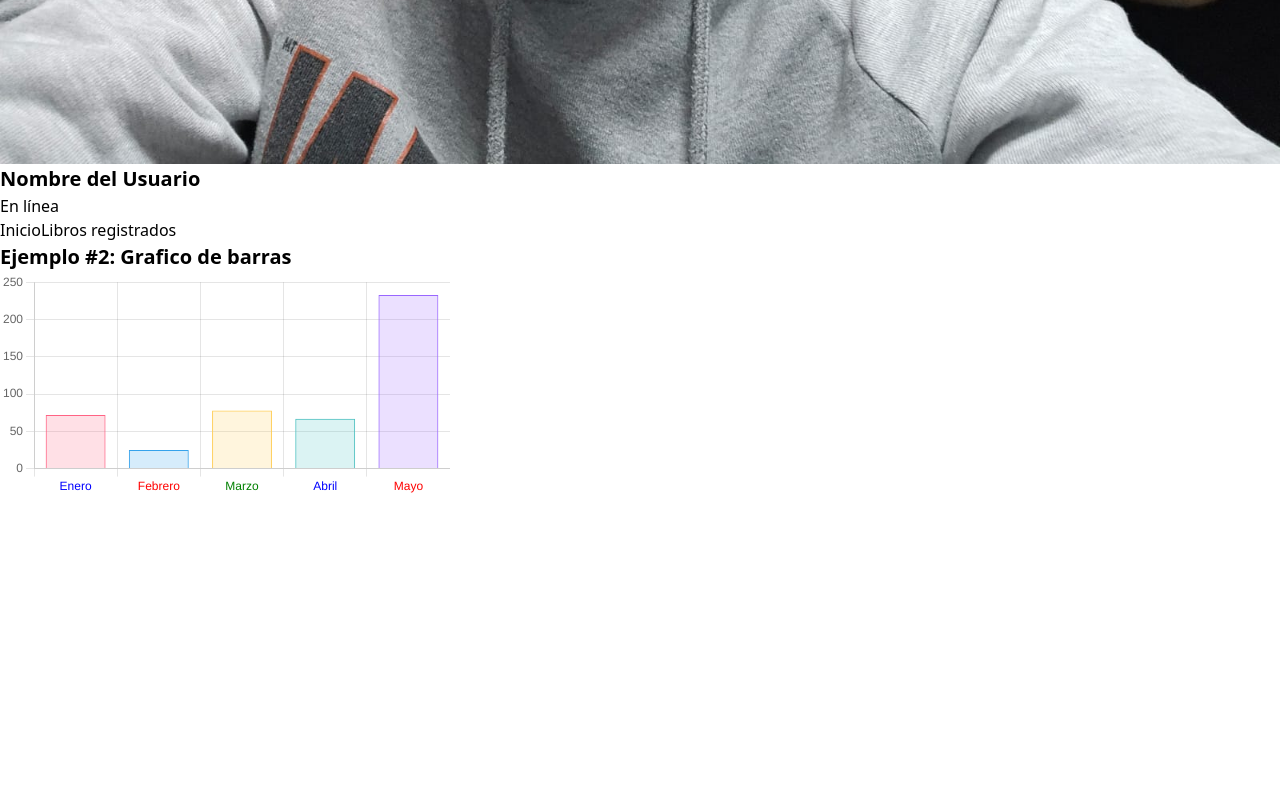
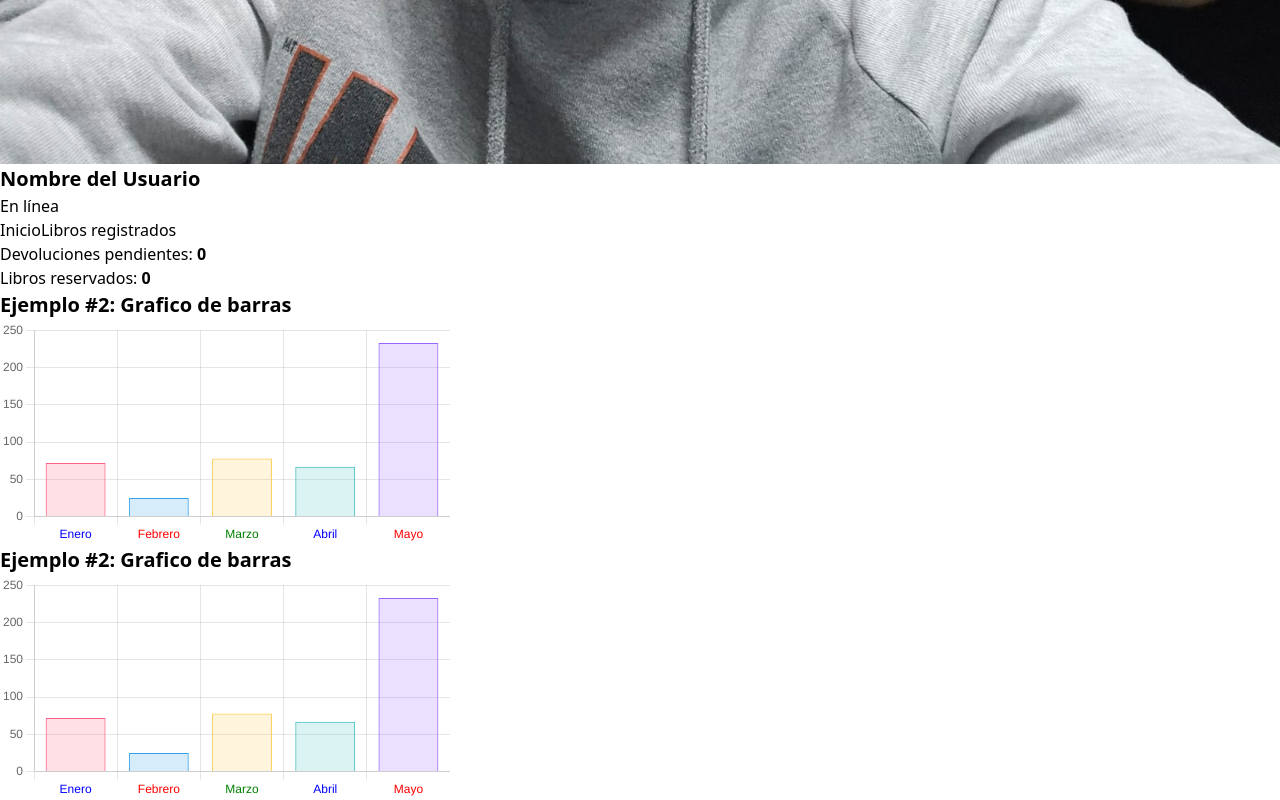
Before and after one commit to JuanCarlosRossLopez/Sistema-de-Bibliotecas-Universitarias, a React (Vite) app in the folder frontend_SBU/: page /homee in a window 1280 px wide. Shown: the part 850-1650 px from the top of the page. Before the commit the page ends 1347 px from the top, so only its background shows below. Built offline with nearby package versions, Linux system fonts and the light colour scheme; the HTML template or start-up script is replaced by a standard one.

Commit message:
empleados home al 75%

```diff
--- a/frontend_SBU/src/pages/Employee/homeEmpleados.jsx
+++ b/frontend_SBU/src/pages/Employee/homeEmpleados.jsx
@@ -14,21 +14,49 @@ function HomeEmpleados() {
         <Sidebar />
       </div>
       <div className="flex flex-col justify-center items-center h-full p-4">
+  <div className="flex flex-col gap-10 lg:gap-20">
+    <div className="flex flex-col md:flex-row gap-4 justify-between w-full">
+      <div className="bg-[#C19B93] rounded-md flex-1">
+        <h1 className="p-8 font-bold text-sm md:text-lg lg:text-xl text-center md:text-left">
+          Devoluciones pendientes: <b>0</b>
+        </h1>
+      </div>
+      <div className="bg-[#C19B93] rounded-md flex-1">
+        <h1 className="p-8 font-bold text-sm md:text-lg lg:text-xl text-center md:text-left">
+          Libros reservados: <b>0</b>
+        </h1>
+      </div>
+    </div>
+
+    <div className="flex flex-col md:flex-row gap-4 lg:gap-14 justify-center w-full">
+      <div
+        className="bg-light mx-auto md:mx-0 p-4 border border-spacing-2 flex-1"
+        style={{
+          maxWidth: "450px",
+          minHeight: "200px",
+        }}
+      >
         <p className="m-2 text-center text-lg sm:text-xl md:text-2xl">
           <b>Ejemplo #2:</b> Grafico de barras
         </p>
+        <BarsChart />
+      </div>
       <div
-    className="bg-light mx-auto p-4 border border-spacing-2"
+        className="bg-light mx-auto md:mx-0 p-4 border border-spacing-2 flex-1"
         style={{
-      width: "100%",
           maxWidth: "450px",
-      height: "auto",
           minHeight: "200px",
         }}
       >
+        <p className="m-2 text-center text-lg sm:text-xl md:text-2xl">
+          <b>Ejemplo #2:</b> Grafico de barras
+        </p>
         <BarsChart />
       </div>
     </div>
+  </div>
+</div>
+
     </div>
   );
 }
```
Lines whose indentation alone changed are shown as unchanged.
